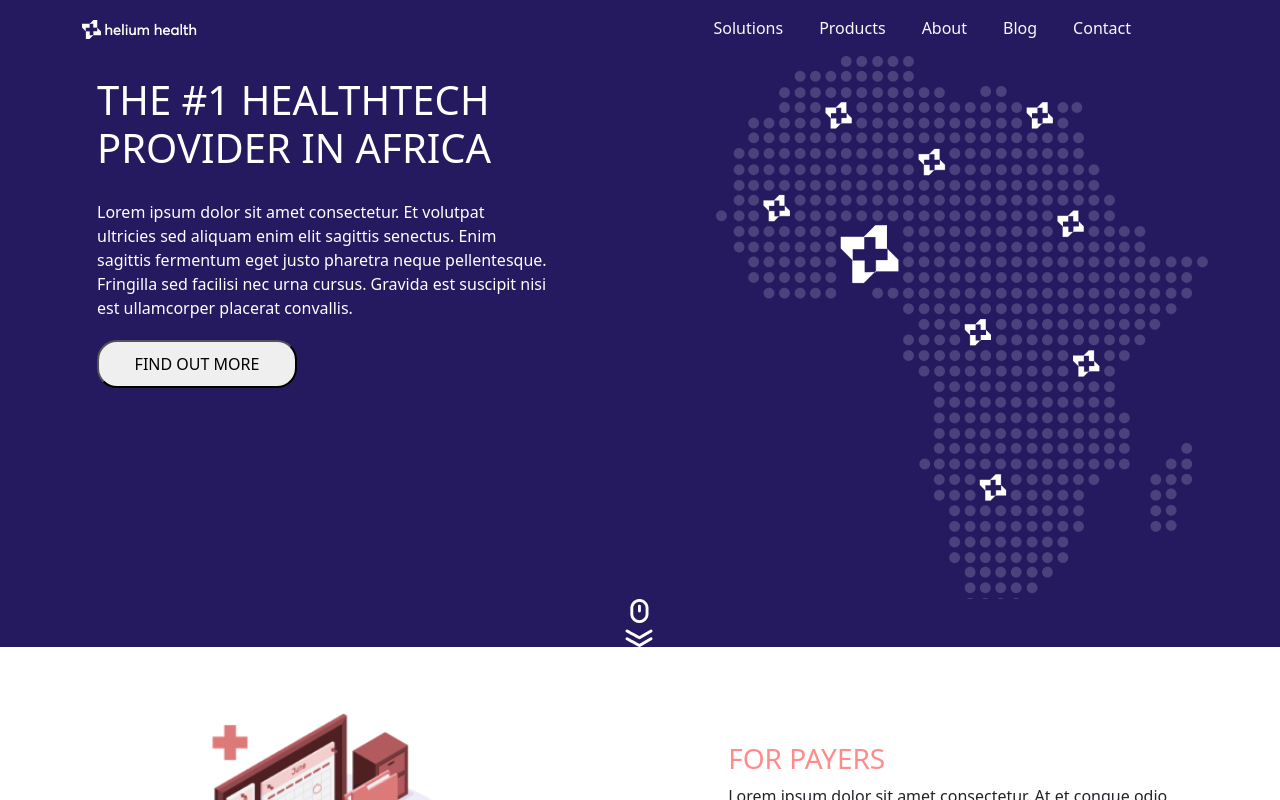
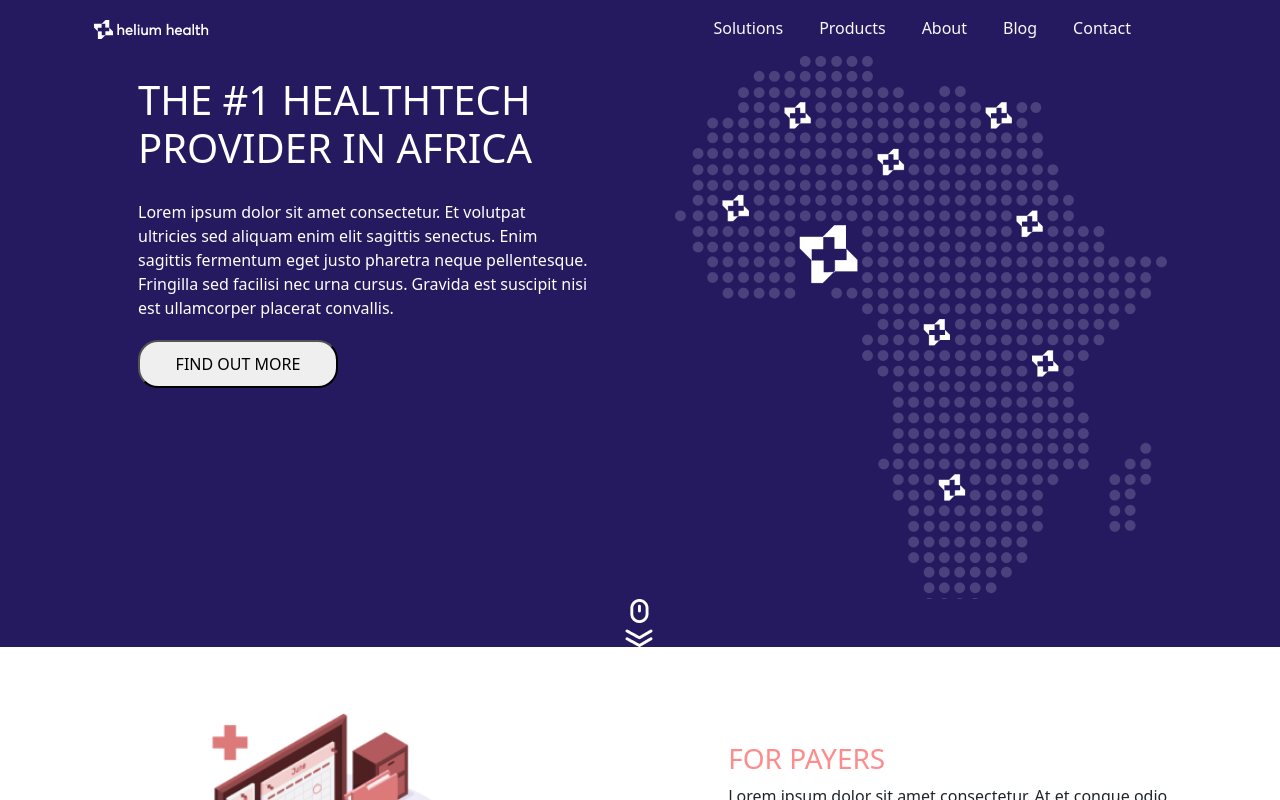
Before and after one commit to Devjulesoti/helium-health-project, a React (Create React App) app: page / in a window 1280 px wide. Shown: the top 800 px of the page. Built offline with nearby package versions, Linux system fonts and the light colour scheme.

Commit message:
fix: fixed hero section container

```diff
--- a/src/App.css
+++ b/src/App.css
@@ -1,3 +1,9 @@
 .App {
   text-align: center;
 }
+
+.container {
+  width: 100%;
+  max-width: 1400px;
+  margin: 0 auto;
+}
--- a/src/Components/Section1.jsx
+++ b/src/Components/Section1.jsx
@@ -6,7 +6,8 @@ import Navbar1 from "./Navbar1";
 
 const Section1 = () => {
   return (
-    <div className="section1">
+    <section className="section1">
+      <div className="container">
         <Navbar1 />
         <div className="general-wrap">
           <div className="wrap1">
@@ -18,11 +19,11 @@ const Section1 = () => {
             </div>
             <div>
               <p>
-              Lorem ipsum dolor sit amet consectetur. Et volutpat ultricies sed
-              aliquam enim elit sagittis senectus. Enim sagittis fermentum eget
-              justo pharetra neque pellentesque. Fringilla sed facilisi nec urna
-              cursus. Gravida est suscipit nisi est ullamcorper placerat
-              convallis.
+                Lorem ipsum dolor sit amet consectetur. Et volutpat ultricies
+                sed aliquam enim elit sagittis senectus. Enim sagittis fermentum
+                eget justo pharetra neque pellentesque. Fringilla sed facilisi
+                nec urna cursus. Gravida est suscipit nisi est ullamcorper
+                placerat convallis.
               </p>
               <div className="btn-1">
                 <button>FIND OUT MORE</button>
@@ -41,6 +42,7 @@ const Section1 = () => {
           </a>
         </div>
       </div>
+    </section>
   );
 };
 
--- a/src/Styles/Section1.css
+++ b/src/Styles/Section1.css
@@ -1,7 +1,7 @@
 .section1 {
-  width: 100%;
-  max-width: 1400px;
-  margin: 0 auto;
+  /* width: 100%; */
+  /* max-width: 1400px; */
+  /* margin: 0 auto; */
   background-color: #251a5f;
   color: #fff;
 }
```
Also changed, not shown: src/App.js (line endings or trailing spaces). Lines whose indentation alone changed are shown as unchanged.
